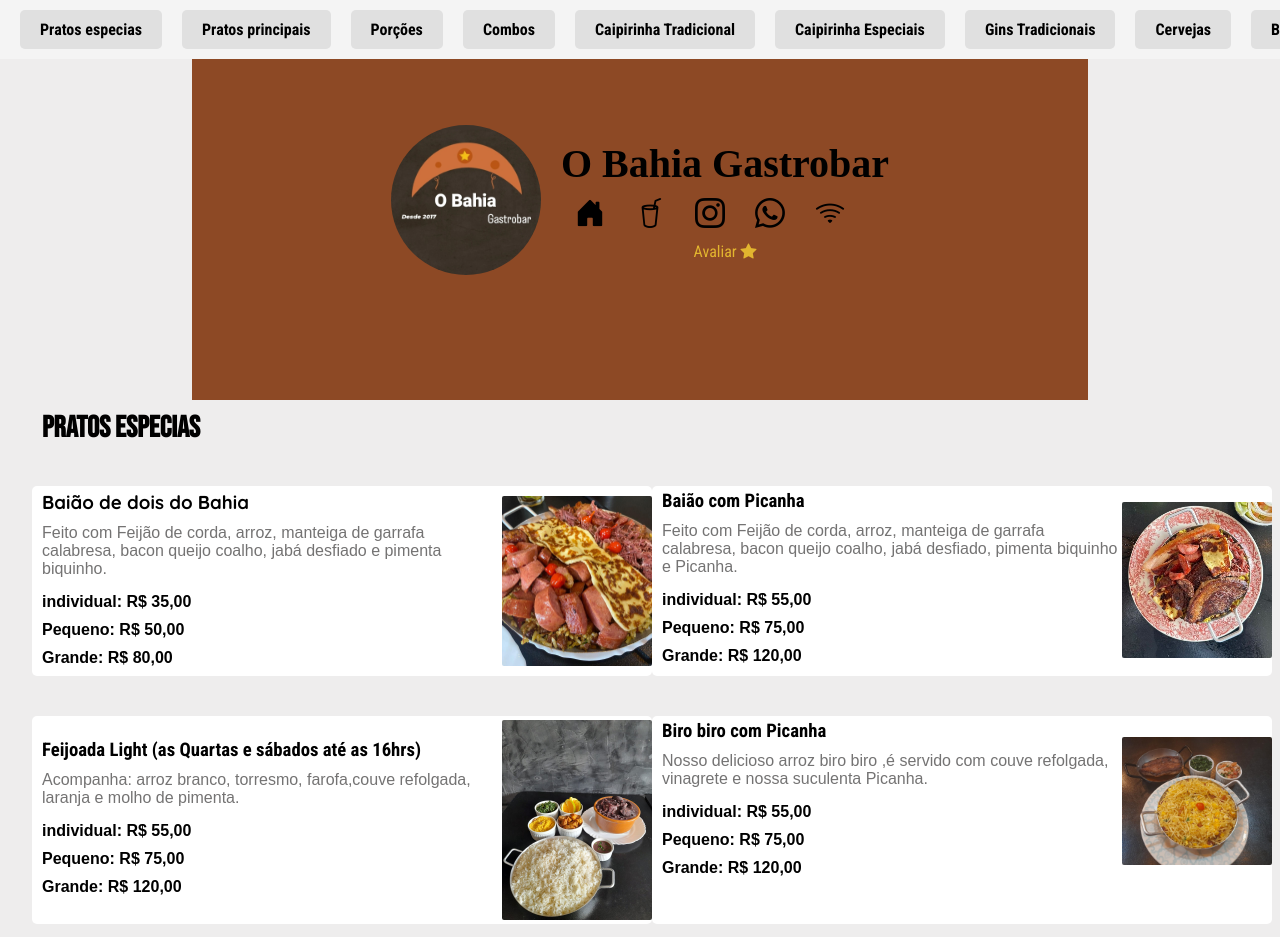
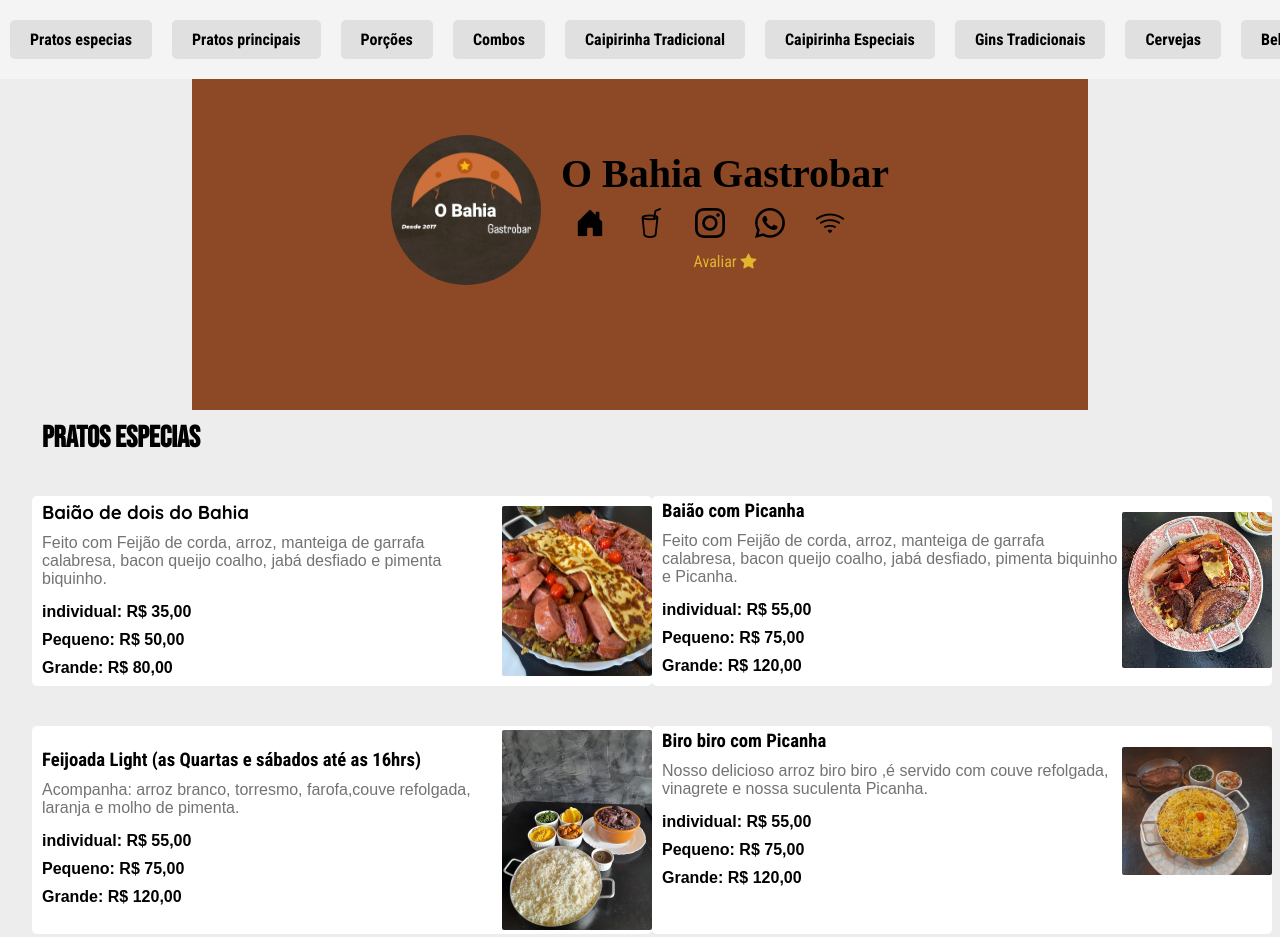
Before and after one commit to Matheus-sp12/oBahiaGastrobar, a website: page index.html in a window 1280 px wide. Shown: the top 937 px of the page. Drawn offline with nearby package versions, Linux system fonts and the light colour scheme.

Commit message:
teste navbar fixado

```diff
--- a/src/styles/main.scss
+++ b/src/styles/main.scss
@@ -26,7 +26,7 @@
 header {
     text-align: center;
     width: 70%;
-    margin: 0 auto;
+    margin: 10px auto 0 auto;
     padding: 0;
 
     @media screen and (max-width: 767px) {
@@ -140,13 +140,14 @@
     display: flex;
     overflow-x: auto;
     white-space: nowrap;
-    padding: 10px;
+    padding: 20px 0;
     background-color: #f4f4f4;
     z-index: 1000; /* Garantir que esteja acima de outros elementos */
     scrollbar-width: none; /* Remover barra de rolagem no Firefox */
     -ms-overflow-style: none; /* Remover barra de rolagem no IE/Edge */
 
 }
+
 
 /* Remover a barra de rolagem no Chrome, Safari e Edge */
 .scroll-container::-webkit-scrollbar {
```
Also changed, not shown: build/main.css, 1 other file.
